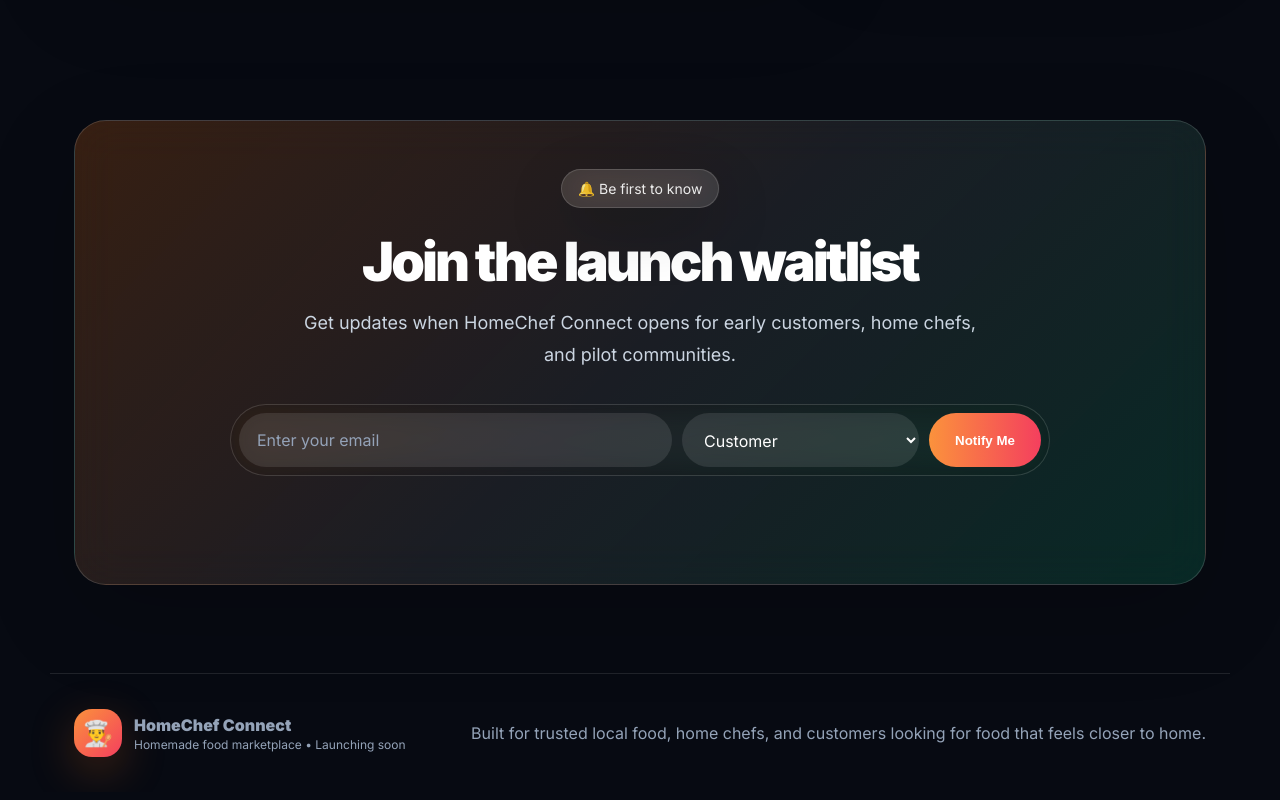
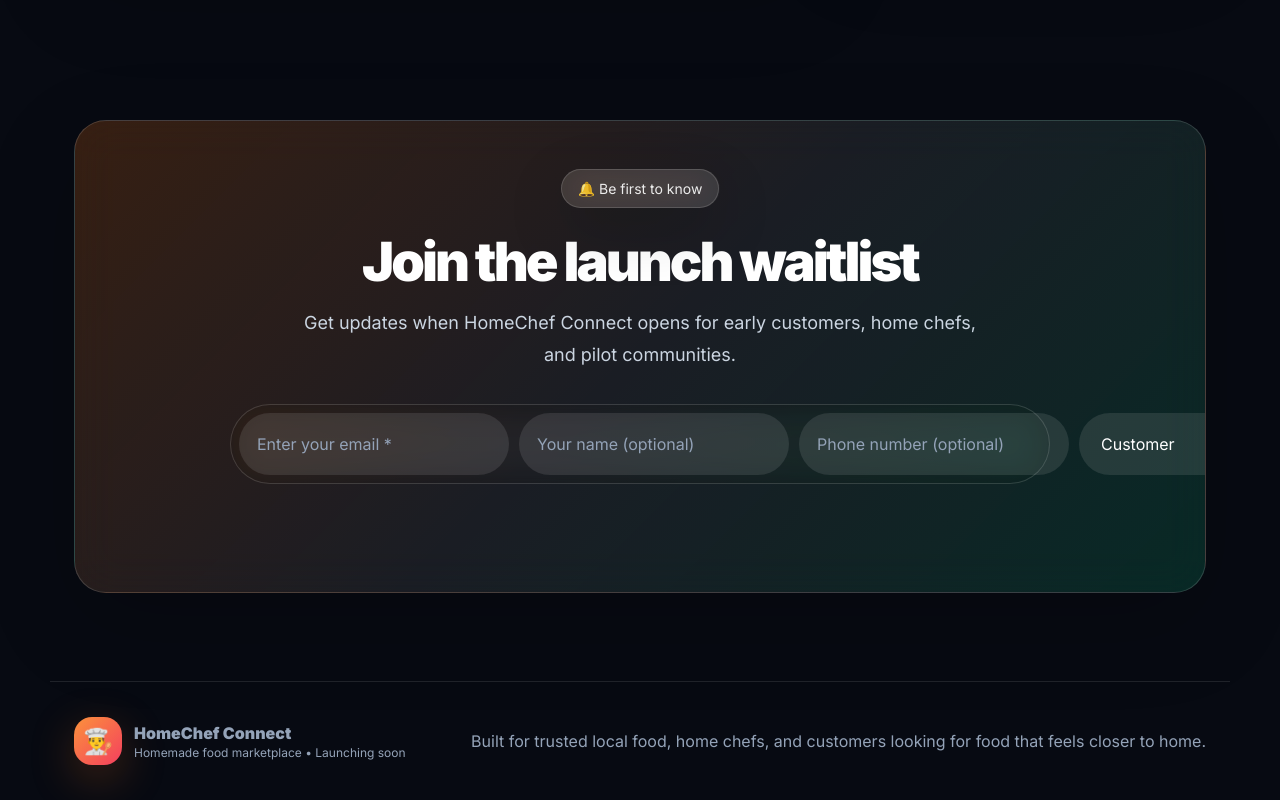
Before and after one commit to rmorampudi09-arch/homechef-connect-website, a plain HTML site: page index.html in a window 1280 px wide. Shown: the part 4006-4806 px from the top of the page. Drawn offline with Linux system fonts and the light colour scheme.

Commit message:
Update waitlist form with additional fields

```diff
--- a/index.html
+++ b/index.html
@@ -159,7 +159,9 @@
         <h2>Join the launch waitlist</h2>
         <p>Get updates when HomeChef Connect opens for early customers, home chefs, and pilot communities.</p>
         <form id="waitlistForm" class="waitlist-form">
-          <input id="emailInput" type="email" placeholder="Enter your email" required />
+  <input id="emailInput" type="email" placeholder="Enter your email *" required />
+  <input id="nameInput" type="text" placeholder="Your name (optional)" />
+  <input id="phoneInput" type="tel" placeholder="Phone number (optional)" />
   <select id="interestType" aria-label="I am interested as">
     <option value="Customer">Customer</option>
     <option value="Home Chef">Home Chef</option>
```
Lines whose indentation alone changed are shown as unchanged.
